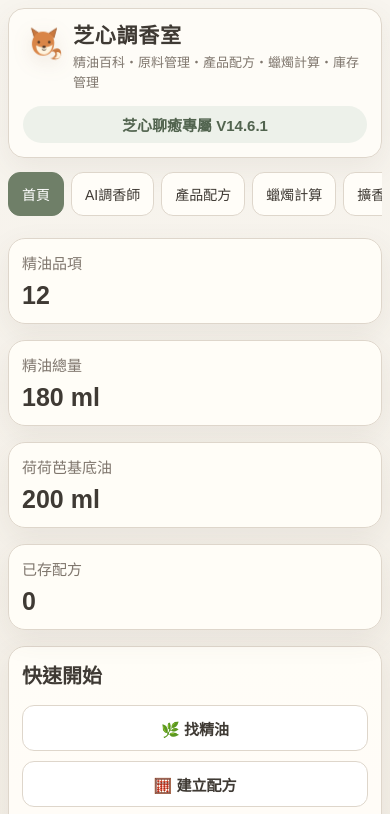
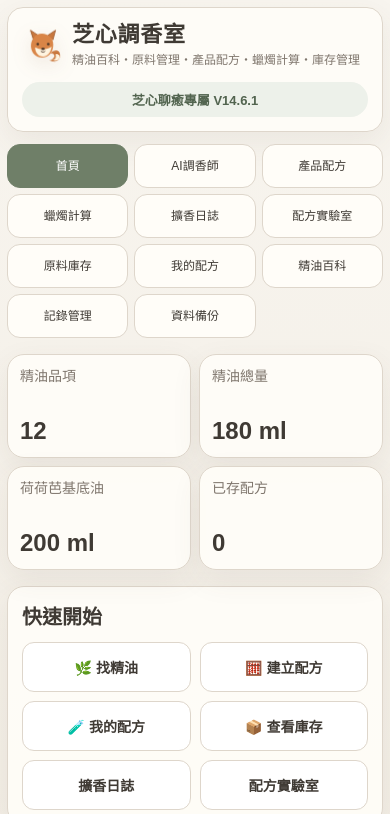
Before and after one commit to zhixinhealing/zhixin-aroma, a plain HTML site: page index.html in a window 390 px wide. Shown: the top 814 px of the page. Drawn offline with Linux system fonts and the light colour scheme.

Commit message:
Add files via upload

```diff
--- a/index.html
+++ b/index.html
@@ -533,6 +533,120 @@ button,input,select,textarea{max-width:100%}
   .modal-box{padding:15px}
 }
 
+
+/* =========================================================
+   V16｜手機版介面優化
+   只重排手機版 UI；桌機版與既有功能不變
+   ========================================================= */
+@media (max-width: 700px){
+
+  /* 頂部品牌區：縮短高度，保留原本風格 */
+  .hero{
+    padding:14px;
+    gap:10px;
+  }
+  .brand-lockup{
+    align-items:center;
+  }
+  .hero h1{
+    font-size:22px;
+    line-height:1.2;
+  }
+  .hero p{
+    font-size:12px;
+    line-height:1.45;
+  }
+  .hero>.badge{
+    margin-top:2px;
+    padding:8px 10px;
+    font-size:13px;
+  }
+
+  /* 手機導覽列：不再橫向擠成一排，改為三欄整齊排列 */
+  .nav{
+    display:grid;
+    grid-template-columns:repeat(3,minmax(0,1fr));
+    gap:8px;
+    overflow:visible;
+    padding:0;
+    margin:12px 0 16px;
+  }
+  .nav button{
+    width:100%;
+    min-width:0;
+    min-height:44px;
+    padding:9px 5px;
+    border-radius:13px;
+    font-size:13px;
+    line-height:1.2;
+    white-space:normal;
+    text-align:center;
+  }
+
+  /* 首頁數據卡：由四張直排改為 2×2 */
+  #home > .grid.grid-4{
+    grid-template-columns:repeat(2,minmax(0,1fr))!important;
+    gap:10px;
+  }
+  #home > .grid.grid-4 .card{
+    min-height:112px;
+    padding:14px;
+    display:flex;
+    flex-direction:column;
+    justify-content:space-between;
+  }
+  #home > .grid.grid-4 .muted{
+    font-size:14px;
+    line-height:1.35;
+  }
+  #home > .grid.grid-4 .kpi{
+    font-size:27px;
+    line-height:1.15;
+  }
+
+  /* 快速開始：維持兩欄，不在小手機退回單欄 */
+  .quick-start-grid{
+    grid-template-columns:repeat(2,minmax(0,1fr))!important;
+    gap:9px;
+  }
+  .quick-start-grid .btn{
+    min-height:50px;
+    padding:10px 7px;
+    font-size:14px;
+    white-space:normal;
+  }
+
+  /* 內容卡片稍微緊湊，避免手機畫面過度拉長 */
+  .card{
+    padding:14px;
+  }
+  .card h2{
+    margin-bottom:12px;
+  }
+}
+
+@media (max-width: 420px){
+  .app{padding:7px}
+  .nav{gap:6px}
+  .nav button{
+    font-size:12px;
+    padding:8px 3px;
+  }
+  #home > .grid.grid-4{
+    gap:8px;
+  }
+  #home > .grid.grid-4 .card{
+    min-height:104px;
+    padding:12px;
+  }
+  #home > .grid.grid-4 .kpi{
+    font-size:24px;
+  }
+  .quick-start-grid{
+    grid-template-columns:repeat(2,minmax(0,1fr))!important;
+  }
+}
+
 </style>
 </head>
 <body>
```
